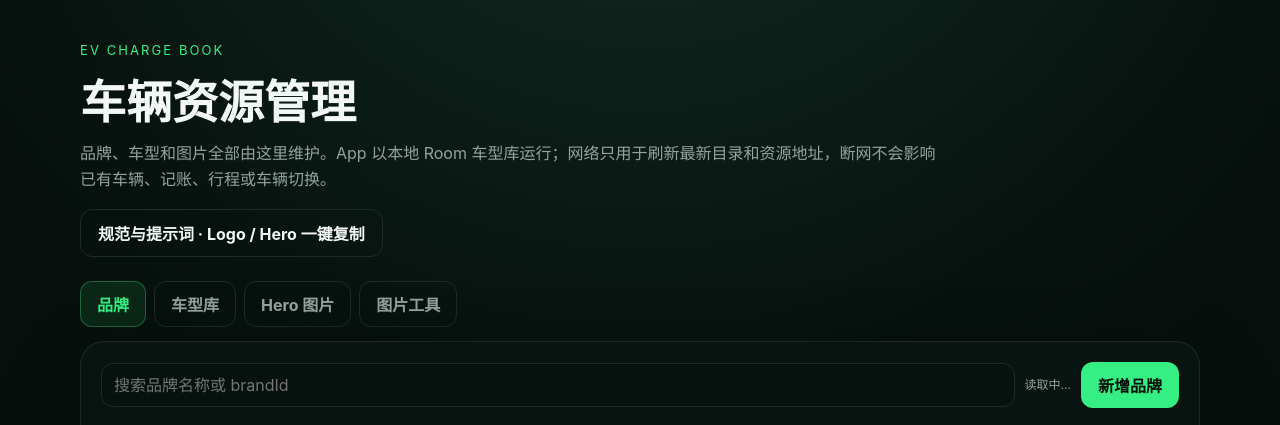
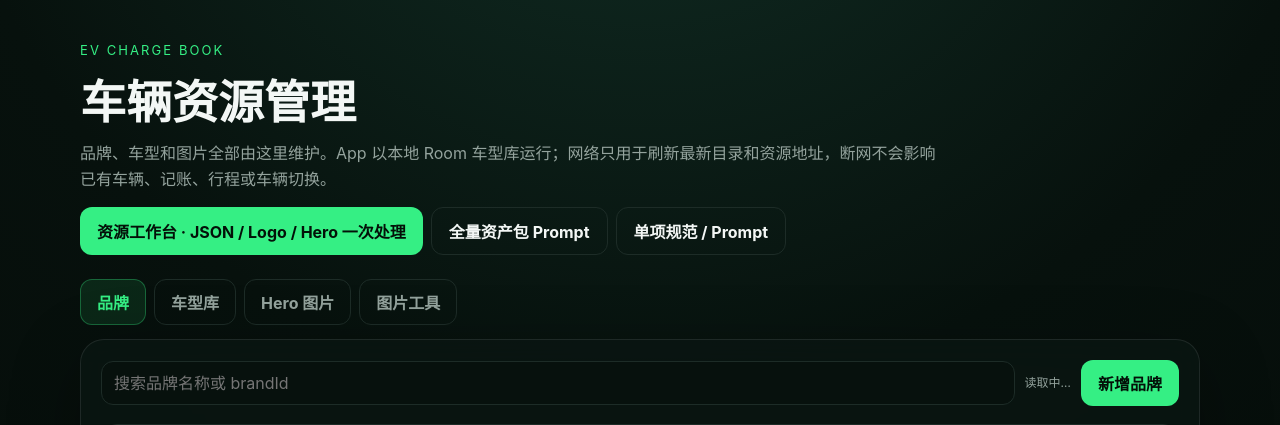
Before and after one commit to Assembles-J/EV-Charge-Book, a Flask app: template hero-admin/templates/index.html in a window 1280 px wide. Shown: the top 425 px of the page. Run offline with Flask 3, Linux system fonts and the light colour scheme; the template is opened without the code that fills it, so the values that code supplies are empty; parts of the project's set-up code (start-up, migrations or seed data) failed here and were passed over.

Commit message:
feat(admin): expose resource workbench and full bundle prompt

```diff
--- a/hero-admin/templates/index.html
+++ b/hero-admin/templates/index.html
@@ -14,7 +14,11 @@
     <div class="eyebrow">EV Charge Book</div>
     <h1>车辆资源管理</h1>
     <p class="intro">品牌、车型和图片全部由这里维护。App 以本地 Room 车型库运行；网络只用于刷新最新目录和资源地址，断网不会影响已有车辆、记账、行程或车辆切换。</p>
-    <p><a class="button-link secondary" href="static/prompt-library.html">规范与提示词 · Logo / Hero 一键复制</a></p>
+    <div class="action-group" style="justify-content:flex-start;margin-top:14px">
+      <a class="button-link" href="static/resource-workbench.html">资源工作台 · JSON / Logo / Hero 一次处理</a>
+      <a class="button-link secondary" href="static/asset-bundle-prompt.html">全量资产包 Prompt</a>
+      <a class="button-link secondary" href="static/prompt-library.html">单项规范 / Prompt</a>
+    </div>
   </header>
 
   <div class="tabs">
@@ -91,7 +95,7 @@
         <input id="artworkKey" list="heroKeys" placeholder="例如 leapmotor-c16-2026" autocomplete="off" />
         <datalist id="heroKeys"></datalist>
         <div class="current" id="heroCurrent"></div>
-        <p class="meta">这里负责创建/发布 Hero Key。车型编辑页会自动把已有 Key 做成下拉选项，不再要求手输。</p>
+        <p class="meta">这里保留旧的单项 Hero 发布能力。新车型整套资源建议使用顶部「资源工作台」，可一次维护 Dark / Light Hero、Logo 和车型 JSON。</p>
       </div>
       <div>
         <label>新 Hero 原图</label>
```
